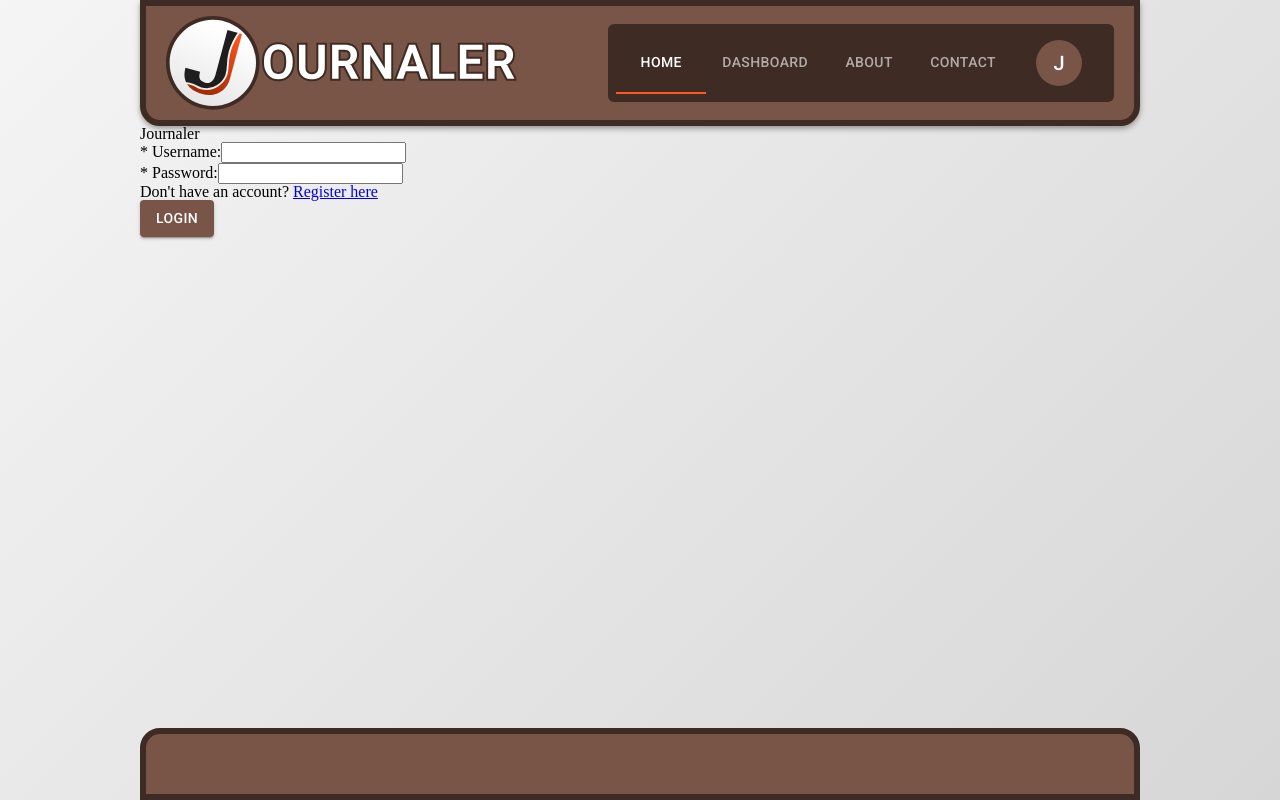
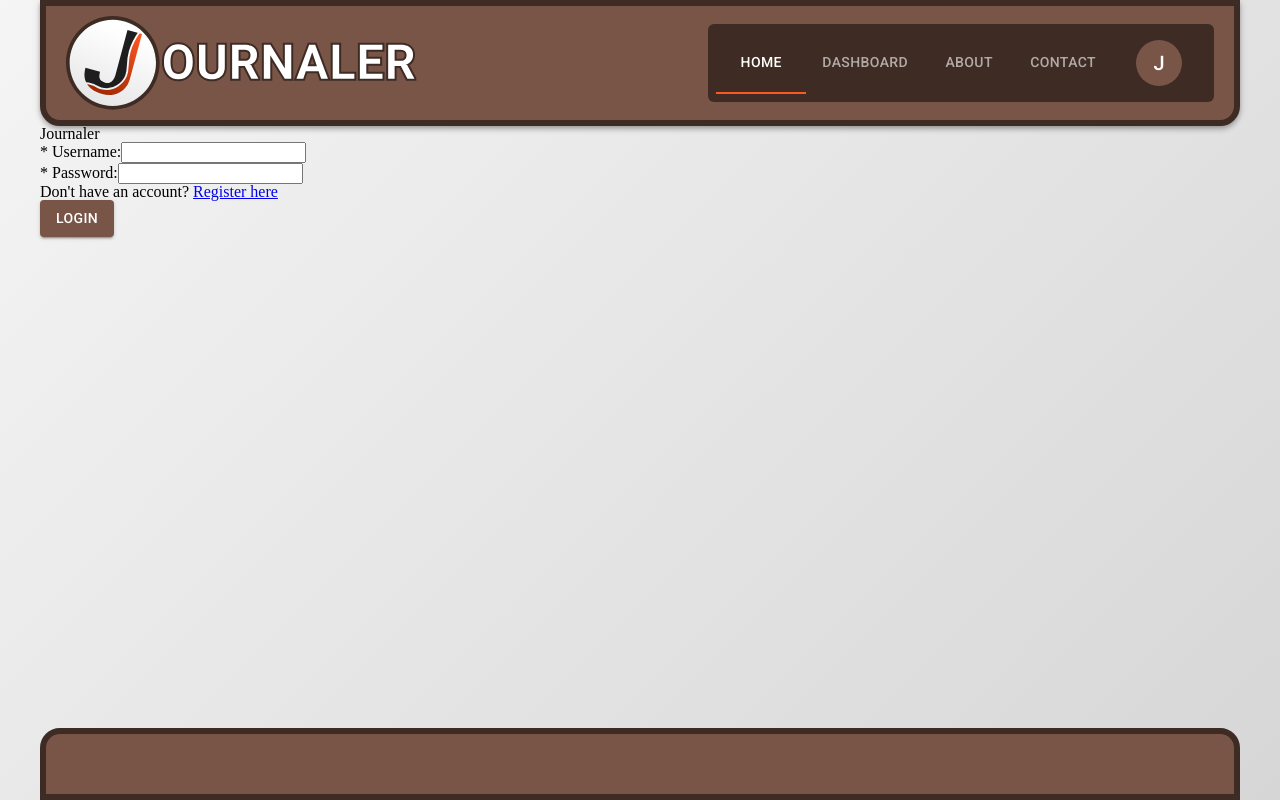
Before and after one commit to waylonturbes/journaler-frontend, a React (Create React App) app: page / in a window 1280 px wide. Built offline with nearby package versions, Linux system fonts and the light colour scheme.

Commit message:
style: tweak app container max width breakpoint

```diff
--- a/src/index.tsx
+++ b/src/index.tsx
@@ -16,13 +16,10 @@ import "./styles/index.css";
 
 const AppContainer = styled("div")(({ theme }) => ({
   [theme.breakpoints.up("desktop")]: {
-    maxWidth: "1000px",
-    paddingLeft: "30px",
-    paddingRight: "30px",
+    maxWidth: "1200px",
   },
   [theme.breakpoints.down("desktop")]: {
     maxWidth: "100%",
-    padding: "0px",
   },
 }));
 
```
